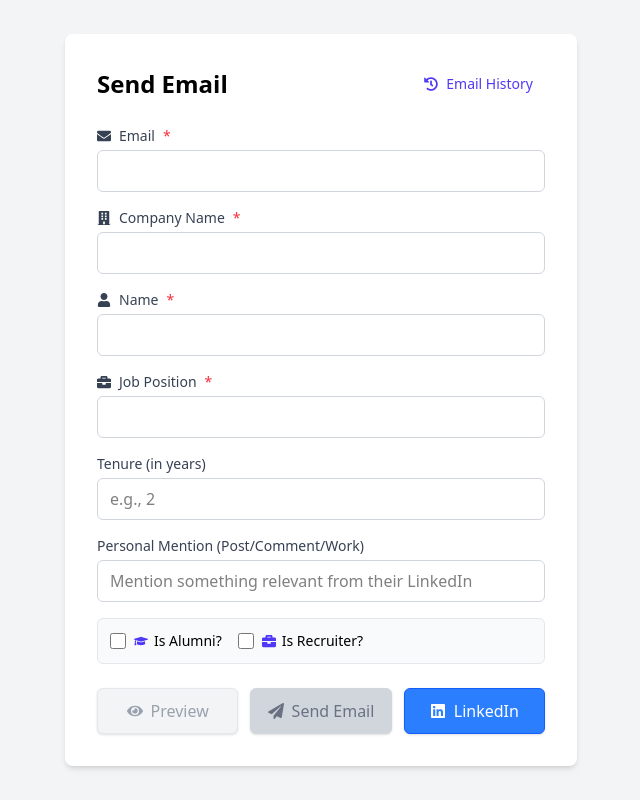
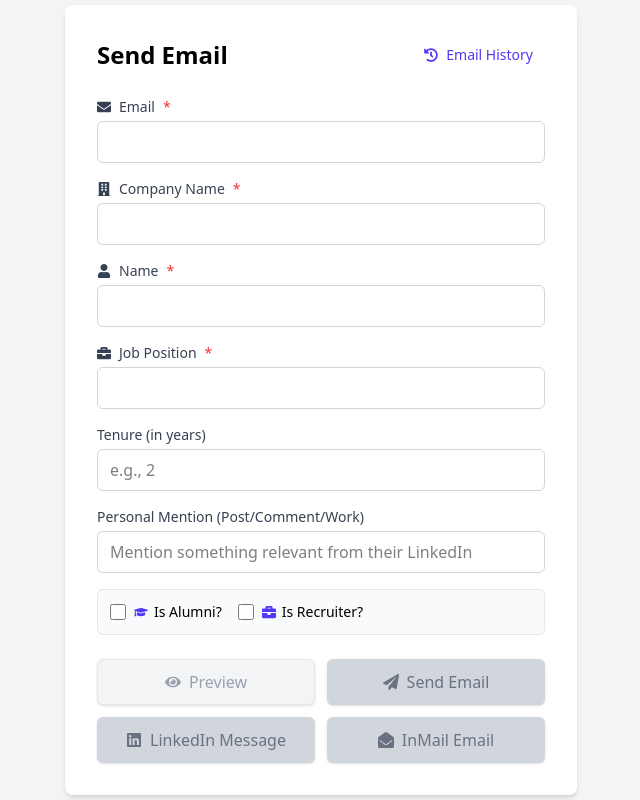
Before and after one commit to JeetDSharma/job_application_helper, a Next.js app: page / in a window 1280 px wide. Shown: the whole page, without its empty margins (319-959 px from the left). Built offline with nearby package versions, Linux system fonts and the light colour scheme.

Commit message:
added LinkedIn InMail email copy functionality with separate button, validation, and reorganized button layout into two rows

```diff
--- a/app/page.tsx
+++ b/app/page.tsx
@@ -13,10 +13,11 @@ import {
   FaLinkedin,
   FaEye,
   FaExclamationTriangle,
-  FaClock,
+  FaEnvelopeOpen,
   FaCheckCircle,
   FaTimesCircle,
   FaHistory,
+  FaClock,
 } from "react-icons/fa";
 import PreviewModal from "@/components/PreviewModal";
 import { buildAlumTemplate } from "@/templates/alumTemplate";
@@ -32,8 +33,8 @@ export default function Home() {
     jobPosition: "",
     isAlum: false,
     isRecruiter: false,
-    tenureYears: "", // New field for tenure
-    personalMention: "", // New field for personal mention
+    tenureYears: "",
+    personalMention: "",
   });
   const timerRef = useRef<NodeJS.Timeout | null>(null);
   const [isPending, setIsPending] = useState(false);
@@ -95,6 +96,14 @@ export default function Home() {
     return (
       emailForm.email.trim() !== "" &&
       validateEmail(emailForm.email) === "" &&
+      emailForm.name.trim() !== "" &&
+      emailForm.company.trim() !== "" &&
+      emailForm.jobPosition.trim() !== ""
+    );
+  };
+
+  const isLinkedInFormValid = (): boolean => {
+    return (
       emailForm.name.trim() !== "" &&
       emailForm.company.trim() !== "" &&
       emailForm.jobPosition.trim() !== ""
@@ -306,6 +315,32 @@ export default function Home() {
     });
   };
 
+  const handleCopyEmailForInMail = () => {
+    const { name, jobPosition, company, personalMention } = emailForm;
+
+    const inMailContent = `Hi ${name},
+
+I hope this message finds you well! I recently came across the ${jobPosition} position at ${company} and was excited to see how my experience aligns with the role. As a founding engineer, I've designed and deployed backend and distributed systems for AI-driven platforms, which I believe would contribute significantly to the innovative work you're doing at ${company}.
+
+I'm particularly impressed by ${company}'s mission${personalMention ? ` and ${personalMention.toLowerCase()}` : " to help emerging tech companies find the talent they need for growth"}. I'm eager to be a part of a team that is shaping the future of technology.
+
+Could you please let me know if there are current openings that match my background?
+
+Thank you, and I look forward to your response!
+
+Best regards,
+Jeet Sharma`;
+
+    navigator.clipboard
+      .writeText(inMailContent)
+      .then(() => {
+        toast.success("LinkedIn InMail content copied!");
+      })
+      .catch(() => {
+        toast.error("Failed to copy InMail content.");
+      });
+  };
+
   const handleCopyLinkedInMessage = () => {
     const name = emailForm.name || "there";
     const company = emailForm.company || "your company";
@@ -314,13 +349,10 @@ export default function Home() {
     let linkedInMessage = "";
 
     if (emailForm.isRecruiter) {
-      // Recruiter-specific message: Direct, value-first, clear ask
       linkedInMessage = `Hi ${name},\n\nI'm a founding engineer with 2+ years building and owning production backend and full-stack systems. Graduating May 2026 from UMass Amherst (MSCS). Saw the ${jobPosition} role at ${company}. Open to a quick chat this week if you think there's a fit.`;
     } else if (emailForm.isAlum) {
-      // Alumni message: Shared background, authentic networking
       linkedInMessage = `Hi ${name},\n\nJeet here, MSCS at UMass Amherst (May 2026). Great to see a fellow alum at ${company}. I've spent 2+ years as a founding engineer shipping production systems and I'm exploring roles now. Would love 10 minutes of your time to hear about your experience there and what helped you succeed.`;
     } else {
-      // Non-alum engineer message: Respect their expertise, targeted question
       linkedInMessage = `Hi ${name},\n\nJeet, MSCS at UMass Amherst (May 2026). I've been building production systems as a founding engineer for 2+ years and I'm exploring roles at ${company}. From your experience, what's the single most important signal your team looks for when evaluating engineers? Even one insight would help me focus my prep.`;
     }
 
@@ -600,7 +632,8 @@ export default function Home() {
               </div>
             </div>
 
-            <div className="flex flex-col sm:flex-row gap-3 mt-2">
+            <div className="flex flex-col gap-3 mt-2">
+              <div className="flex flex-col sm:flex-row gap-3">
                 <button
                   type="button"
                   onClick={generateEmailPreview}
@@ -624,13 +657,33 @@ export default function Home() {
                 >
                   <FaPaperPlane /> Send Email
                 </button>
+              </div>
+              <div className="flex flex-col sm:flex-row gap-3">
                 <button
                   type="button"
                   onClick={handleCopyLinkedInMessage}
-                className="flex-1 flex items-center justify-center gap-2 border border-blue-600 rounded-md px-4 py-2.5 bg-blue-500 hover:bg-blue-600 text-white font-medium transition shadow-sm cursor-pointer"
+                  disabled={!isLinkedInFormValid()}
+                  className={`flex-1 flex items-center justify-center gap-2 border rounded-md px-4 py-2.5 font-medium transition shadow-sm ${
+                    isLinkedInFormValid()
+                      ? "border-blue-600 bg-blue-500 hover:bg-blue-600 text-white cursor-pointer"
+                      : "border-gray-300 bg-gray-300 text-gray-500 cursor-not-allowed"
+                  }`}
                 >
-                <FaLinkedin /> LinkedIn
+                  <FaLinkedin /> LinkedIn Message
                 </button>
+                <button
+                  type="button"
+                  onClick={handleCopyEmailForInMail}
+                  disabled={!isLinkedInFormValid()}
+                  className={`flex-1 flex items-center justify-center gap-2 border rounded-md px-4 py-2.5 font-medium transition shadow-sm ${
+                    isLinkedInFormValid()
+                      ? "border-purple-600 bg-purple-500 hover:bg-purple-600 text-white cursor-pointer"
+                      : "border-gray-300 bg-gray-300 text-gray-500 cursor-not-allowed"
+                  }`}
+                >
+                  <FaEnvelopeOpen /> InMail Email
+                </button>
+              </div>
             </div>
           </form>
         </div>
```
Also changed, not shown: 2 other files (tests, documents, lock files or other folders). Lines whose indentation alone changed are shown as unchanged.
